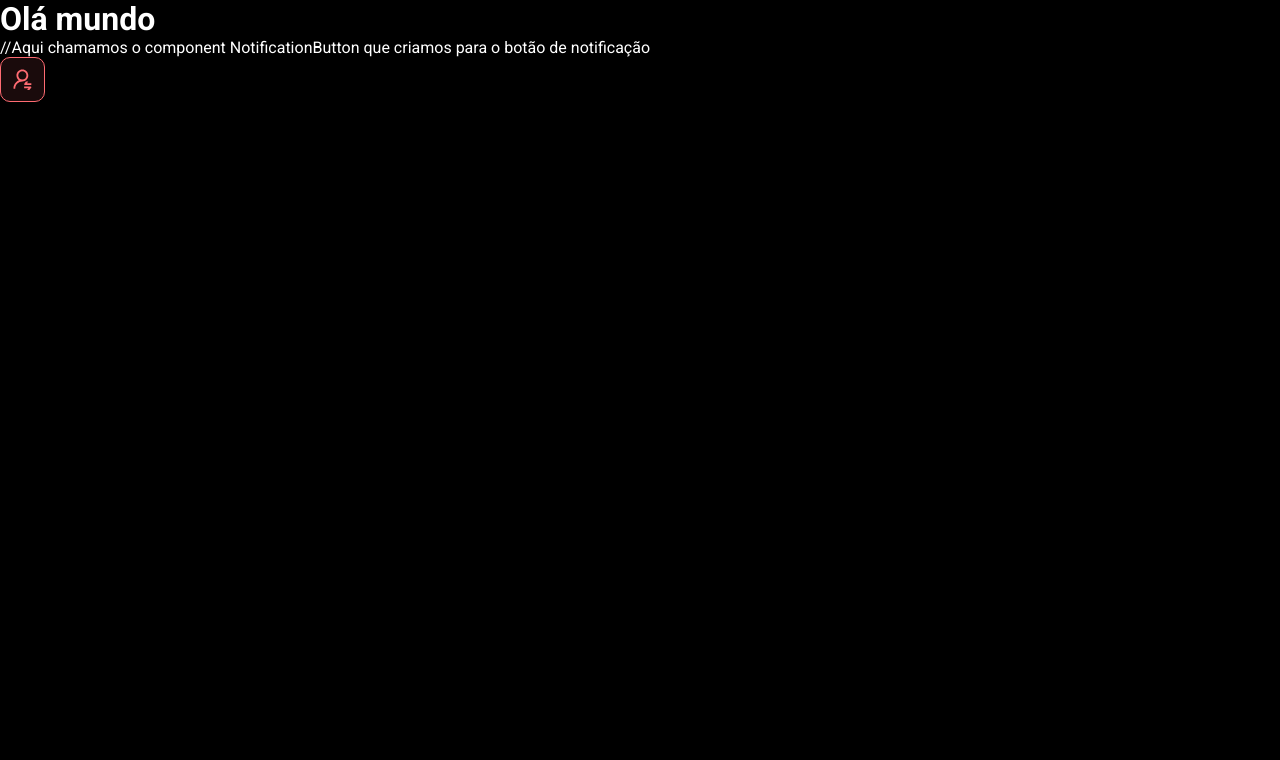
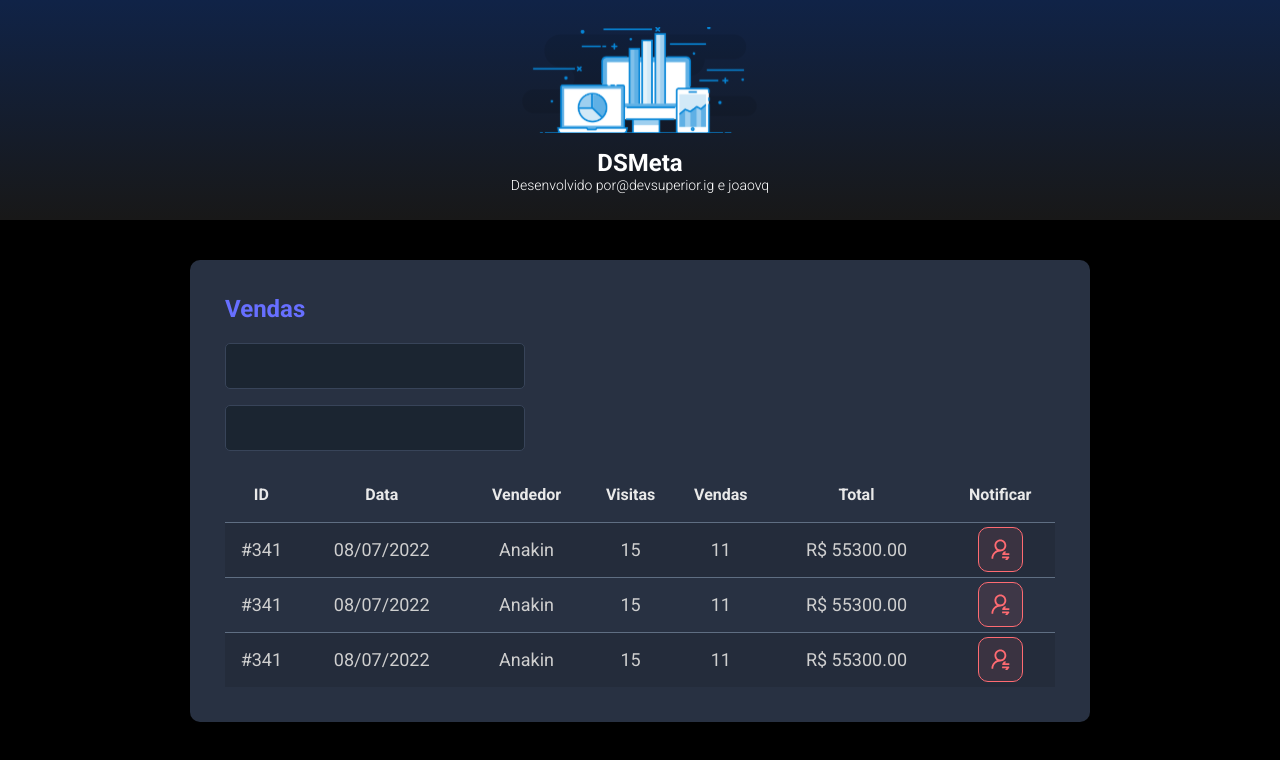
Before and after one commit to joaovq/dsmeta-semanaSR-devsuperior, a React (Vite) app in the folder frontend/: page / in a window 1280 px wide. Shown: the top 760 px of the page. Built offline with nearby package versions, Linux system fonts and the light colour scheme.

Commit message:
Others components

```diff
--- a/frontend/index.html
+++ b/frontend/index.html
@@ -2,9 +2,10 @@
 <html lang="en">
   <head>
     <meta charset="UTF-8" />
-    <link rel="icon" type="image/svg+xml" href="/vite.svg" />
+    <link rel="icon" type="image/svg+xml" href="./src/assets/img/logo.svg" />
     <meta name="viewport" content="width=device-width, initial-scale=1.0" />
-    <title>Vite + React + TS</title>
+    <title>DS meta</title>
+    <link rel="stylesheet" href="./src/index.css">
   </head>
   <body>
     <div id="root"></div>
--- a/frontend/src/App.tsx
+++ b/frontend/src/App.tsx
@@ -1,13 +1,21 @@
+import Header from "./components/Header"
 import NotificationButton from "./components/NotificationButton"
+import SalesCard from "./components/SalesCard"
 
 
 function App() {
   return (
     //Para mais de um componente, temos que colocar <> e no final </> (fragment)
     <>
-      <h1>Olá mundo</h1>
-      //Aqui chamamos o component NotificationButton que criamos para o botão de notificação
-      <NotificationButton/>
+      <Header/>
+      {/* //Aqui chamamos o component NotificationButton que criamos para o botão de notificação */}
+      <main>
+      <section id="sales">
+        <div className="dsmeta-container">
+          <SalesCard/>
+        </div>
+        </section>
+        </main>
     </>
   )
 }
--- /dev/null
+++ b/frontend/src/components/Header/index.tsx
@@ -0,0 +1,21 @@
+import logo from '../../assets/img/logo.svg'
+
+import './style.css'
+
+function Header() {
+    return (
+        <header>
+        <div className="dsmeta-logo-container">
+            <img src={logo} alt="DSMeta" />
+            <h1>DSMeta</h1>
+            <p>
+              Desenvolvido por
+              <a  target="_blank" href="https://www.instagram.com/devsuperior.ig">@devsuperior.ig</a>
+              <a target="_blank" href=""> e joaovq</a>
+            </p>
+        </div>
+    </header>
+    )
+  }
+
+  export default Header
--- /dev/null
+++ b/frontend/src/components/Header/style.css
@@ -0,0 +1,28 @@
+
+header {
+    background: linear-gradient(180deg, #102347 0%, #181818 100%);
+    height: 220px;
+    display: flex;
+    align-items: center;
+    justify-content: center;
+  }
+
+  .dsmeta-logo-container {
+    display: flex;
+    flex-direction: column;
+    align-items: center;
+  }
+
+  .dsmeta-logo-container img {
+    width: 235px;
+  }
+
+  .dsmeta-logo-container h1 {
+    margin-top: 15px;
+    font-size: 24px;
+  }
+
+  .dsmeta-logo-container p {
+    font-size: 14px;
+    font-weight: 300;
+  }
--- /dev/null
+++ b/frontend/src/components/SalesCard/index.tsx
@@ -0,0 +1,79 @@
+import NotificationButton from '../NotificationButton'
+import './style.css'
+
+function SalesCard() {
+    return (
+        <div className="dsmeta-card">
+            <h2 className="dsmeta-sales-title">Vendas</h2>
+            <div>
+              <div className="dsmeta-form-control-container">
+                <input className="dsmeta-form-control" type="text"/>
+              </div>
+              <div className="dsmeta-form-control-container">
+                <input className="dsmeta-form-control" type="text"/>
+              </div>
+            </div>
+
+            <div>
+              <table className ="dsmeta-sales-table">
+                <thead>
+                  <tr>
+                    <th className="show992">ID</th>
+                    <th className="show576">Data</th>
+                    <th>Vendedor</th>
+                    <th className="show992">Visitas</th>
+                    <th className="show992">Vendas</th>
+                    <th>Total</th>
+                    <th>Notificar</th>
+                  </tr>
+                </thead>
+                <tbody>
+                  <tr>
+                    <td className="show992">#341</td>
+                    <td className="show576">08/07/2022</td>
+                    <td>Anakin</td>
+                    <td className="show992">15</td>
+                    <td className="show992">11</td>
+                    <td>R$ 55300.00</td>
+                    <td>
+                      <div className="dsmeta-red-btn-container">
+                        <NotificationButton/>
+                      </div>
+                    </td>
+                  </tr>
+                  <tr>
+                    <td className="show992">#341</td>
+                    <td className="show576">08/07/2022</td>
+                    <td>Anakin</td>
+                    <td className="show992">15</td>
+                    <td className="show992">11</td>
+                    <td>R$ 55300.00</td>
+                    <td>
+                      <div className="dsmeta-red-btn-container">
+                      <NotificationButton/>
+                      </div>
+                    </td>
+                  </tr>
+                  <tr>
+                    <td className="show992">#341</td>
+                    <td className="show576">08/07/2022</td>
+                    <td>Anakin</td>
+                    <td className="show992">15</td>
+                    <td className="show992">11</td>
+                    <td>R$ 55300.00</td>
+                    <td>
+                      <div className="dsmeta-red-btn-container">
+                      <NotificationButton/>
+                      </div>
+                    </td>
+                  </tr>
+                </tbody>
+
+              </table>
+            </div>
+
+          </div>
+    )
+  }
+
+  export default SalesCard
--- /dev/null
+++ b/frontend/src/components/SalesCard/style.css
@@ -0,0 +1,94 @@
+.dsmeta-card {
+  background-color: #283142;
+  border-radius: 10px;
+  padding: 30px 10px;
+}
+
+
+.dsmeta-sales-title {
+  color: #676fff;
+  font-size: 24px;
+  margin-bottom: 20px;
+}
+
+.dsmeta-form-control-container {
+  margin-bottom: 16px;
+  max-width: 300px;
+}
+
+.dsmeta-form-control {
+  width: 100%;
+  height: 46px;
+  background-color: #1b2531;
+  border: 1px solid #384459;
+  border-radius: 5px;
+  color: #9aaabe;
+  padding: 0 20px;
+  font-size: 18px;
+}
+
+.dsmeta-sales-table {
+  width: 100%;
+  border-spacing: 0;
+  border-collapse: collapse;
+}
+
+.dsmeta-sales-table thead {
+  height: 55px;
+  font-size: 16px;
+  color: #e9e9e9;
+  font-weight: 700;
+}
+
+.dsmeta-sales-table tbody {
+  font-size: 14px;
+  font-weight: 400;
+  color: #cfcfcf;
+  text-align: center;
+}
+
+.dsmeta-sales-table tbody tr {
+  height: 74px;
+  border-top: 1px solid #5f6e82;
+}
+
+.dsmeta-sales-table tbody tr:hover > td {
+  background-color: #384459;
+}
+
+.dsmeta-sales-table tbody tr:nth-child(odd) {
+  background-color: #242c3b;
+}
+
+
+.show576 {
+    display: none;
+}
+
+.show992 {
+    display: none;
+}
+
+@media (min-width: 576px) {
+    .show576 {
+        display: table-cell;
+    }
+
+    .dsmeta-card {
+        padding: 35px;
+    }
+
+    .dsmeta-sales-table tbody tr {
+        height: 55px;
+    }
+
+    .dsmeta-sales-table tbody {
+        font-size: 18px;
+    }
+}
+
+@media (min-width: 992px) {
+    .show992 {
+        display: table-cell;
+    }
+}
--- a/frontend/src/index.css
+++ b/frontend/src/index.css
@@ -19,3 +19,12 @@
   color: unset;
   text-decoration: none;
 }
+.dsmeta-container {
+  width: 100%;
+  max-width: 900px;
+  margin: 0 auto;
+}
+
+#sales {
+  padding: 40px 10px;
+}
```
Also changed, not shown: frontend/src/assets/img/logo.svg (renamed from frontend/src/assets/img/icon.svg).
